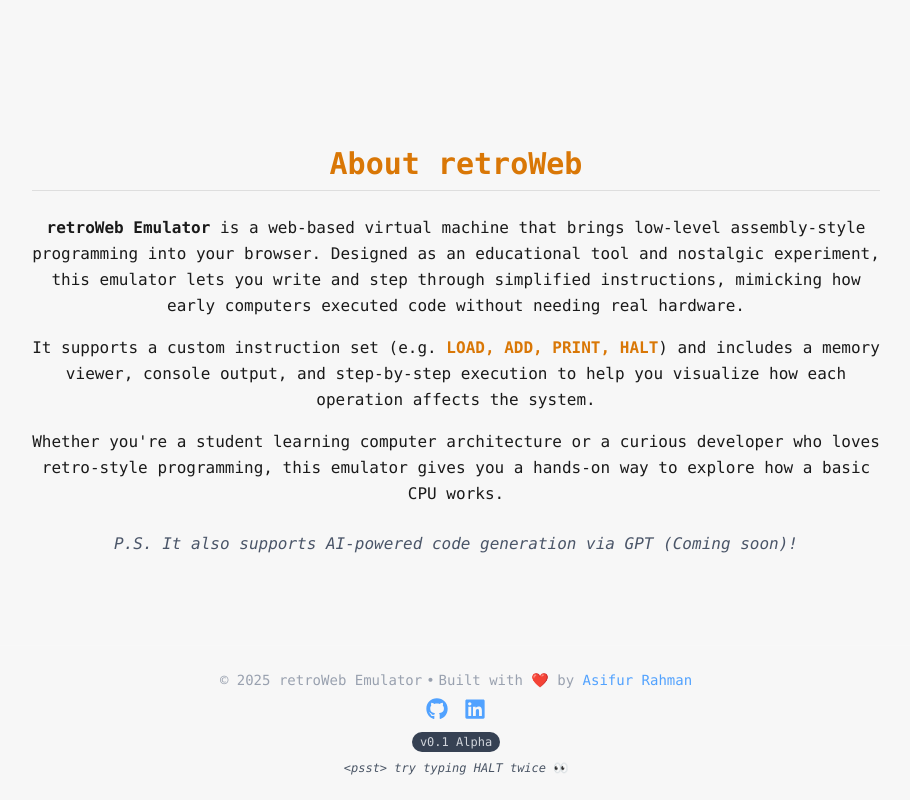
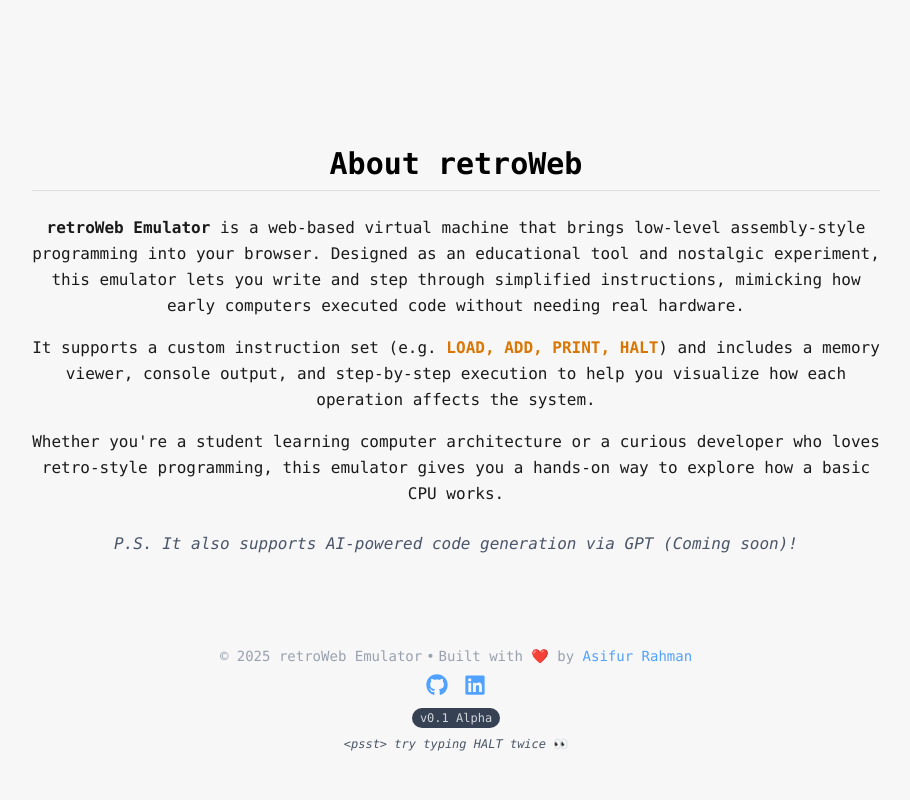
Before and after one commit to asifrahman2003/retroweb-emulator, a React (Vite) app in the folder frontend/: page / in a window 1280 px wide. Shown: the part 718-1518 px from the top of the page, without its empty margins (184-1094 px from the left). After the commit the page ends 1494 px from the top, so only its background shows below. Built offline with nearby package versions, Linux system fonts and the light colour scheme; no server answers.

Commit message:
frontend version one complete

```diff
--- a/frontend/src/components/About.jsx
+++ b/frontend/src/components/About.jsx
@@ -2,7 +2,9 @@
 export default function About() {
   return (
     <section className="max-w-4xl mx-auto px-6 py-16 font-mono text-[var(--text-main)]">
-      <h2 className="text-2xl sm:text-3xl font-bold text-[var(--accent)] mb-6 border-b border-[var(--panel-border)] pb-2 text-center">
+      <h2 className="text-2xl sm:text-3xl font-bold mb-6 pb-2 text-center border-b border-[var(--panel-border)]"
+  style={{ color: 'var(--heading-color)' }}
+>
         About retroWeb
       </h2>
       <p className="mb-4 leading-relaxed text-sm sm:text-base text-center">
--- a/frontend/src/components/Footer.jsx
+++ b/frontend/src/components/Footer.jsx
@@ -5,7 +5,7 @@ export default function Footer() {
   return (
     <footer
   className="
-    mt-6 w-full text-center text-gray-500 py-6
+    w-full text-center text-gray-500 py-6
     border-t border-white/10 font-mono
     text-xs sm:text-sm md:text-base
   "
```
